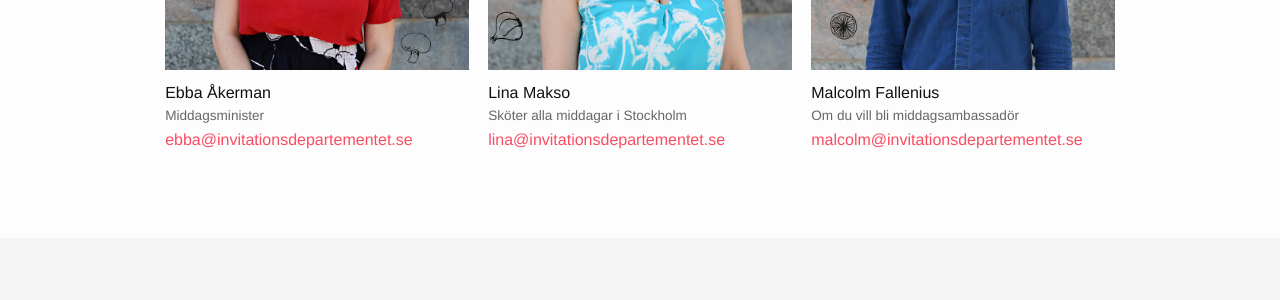
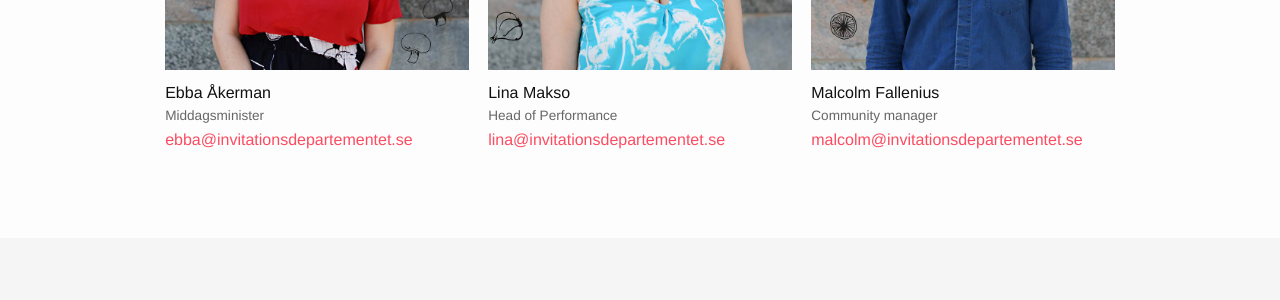
Before and after one commit to Invitationsdepartementet/test, a Jekyll site: the page built from index.html, in a window 1280 px wide and 900 px high, scrolled down 4495 px. Shown: the part 232-532 px from the top of the window. Built offline with Jekyll 4.4.1, drawn with Linux system fonts in a browser that asks for light colours.

Commit message:
Update titles for Lina and Malcolm

```diff
--- a/index.html
+++ b/index.html
@@ -162,13 +162,13 @@ layout: default
         <div class="presentation">
           <img width="400" height="400" src="/images/lina.jpg" alt="Lina Makso">
           <span class="presentation-name">Lina Makso</span>
-          <span class="presentation-desc">Sköter alla middagar i Stockholm</span>
+          <span class="presentation-desc">Head of Performance</span>
           <a class="presentation-email" href="mailto:lina@invitationsdepartementet.se">lina@invitationsdepartementet.se</a>
         </div>
         <div class="presentation">
           <img width="400" height="400" src="/images/malcolm.jpg" alt="Malcolm Fallenius">
           <span class="presentation-name">Malcolm Fallenius</span>
-          <span class="presentation-desc">Om du vill bli middagsambassadör</span>
+          <span class="presentation-desc">Community manager</span>
           <a class="presentation-email" href="mailto:malcolm@invitationsdepartementet.se">malcolm@invitationsdepartementet.se</a>
         </div>
       </div>
```
